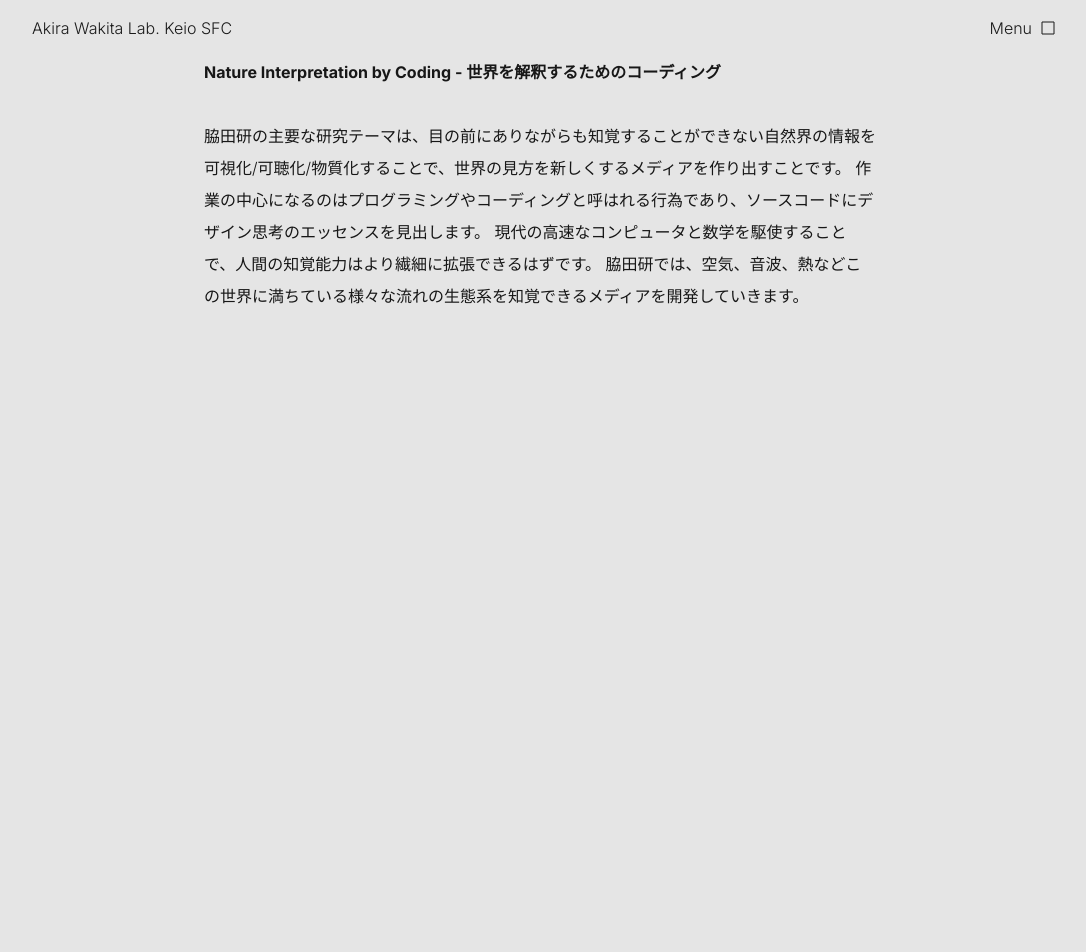
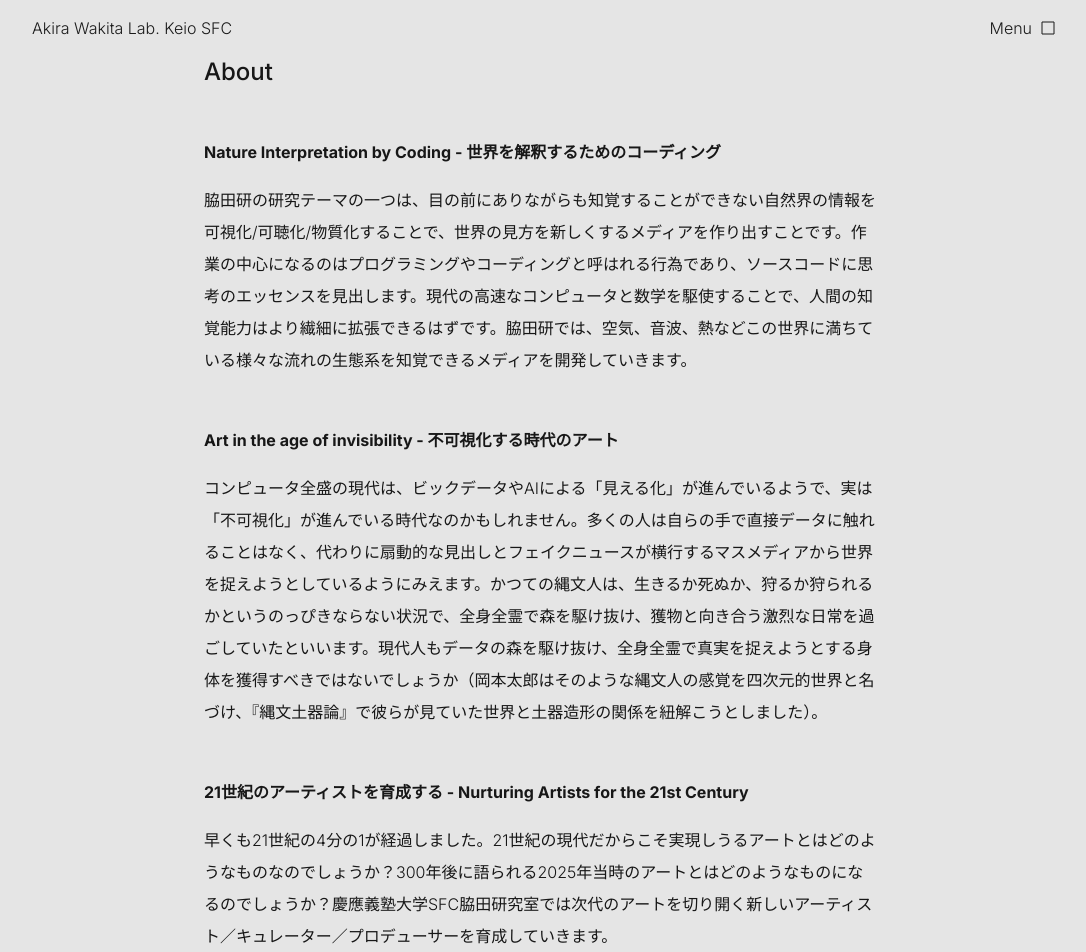
Before and after one commit to wakita-lab/web, a Next.js app: page /about in a window 1280 px wide. Shown: the top 952 px of the page, without its empty margins (100-1186 px from the left). Before the commit the page ends 800 px from the top, so only its background shows below. Built offline with nearby package versions, Linux system fonts and the light colour scheme.

Commit message:
fix: Update section headings to improve clarity and consistency in About, Archivements, and Member pages

```diff
--- a/src/app/about/page.tsx
+++ b/src/app/about/page.tsx
@@ -1,16 +1,34 @@
 export default function About() {
   return (
-    <div className="mx-auto mb-24 flex max-w-2xl flex-col justify-center gap-8 leading-loose">
-      <h2 className="font-bold">
-        Nature Interpretation by Coding - 世界を解釈するためのコーディング
-      </h2>
+    <div className="mx-auto mb-24 flex max-w-2xl flex-col justify-center gap-12 leading-loose">
+      <h1 className="text-2xl font-medium">About</h1>
 
-      <p>
-        脇田研の主要な研究テーマは、目の前にありながらも知覚することができない自然界の情報を可視化/可聴化/物質化することで、世界の見方を新しくするメディアを作り出すことです。
-        作業の中心になるのはプログラミングやコーディングと呼はれる行為であり、ソースコードにデザイン思考のエッセンスを見出します。
-        現代の高速なコンピュータと数学を駆使することで、人間の知覚能力はより繊細に拡張できるはずです。
-        脇田研では、空気、音波、熱などこの世界に満ちている様々な流れの生態系を知覚できるメディアを開発していきます。
-      </p>
+      <section className="flex flex-col gap-4">
+        <h2 className="font-bold">
+          Nature Interpretation by Coding - 世界を解釈するためのコーディング
+        </h2>
+        <p>
+          脇田研の研究テーマの一つは、目の前にありながらも知覚することができない自然界の情報を可視化/可聴化/物質化することで、世界の見方を新しくするメディアを作り出すことです。作業の中心になるのはプログラミングやコーディングと呼はれる行為であり、ソースコードに思考のエッセンスを見出します。現代の高速なコンピュータと数学を駆使することで、人間の知覚能力はより繊細に拡張できるはずです。脇田研では、空気、音波、熱などこの世界に満ちている様々な流れの生態系を知覚できるメディアを開発していきます。
+        </p>
+      </section>
+
+      <section className="flex flex-col gap-4">
+        <h2 className="font-bold">
+          Art in the age of invisibility - 不可視化する時代のアート
+        </h2>
+        <p>
+          コンピュータ全盛の現代は、ビックデータやAIによる「見える化」が進んでいるようで、実は「不可視化」が進んでいる時代なのかもしれません。多くの人は自らの手で直接データに触れることはなく、代わりに扇動的な見出しとフェイクニュースが横行するマスメディアから世界を捉えようとしているようにみえます。かつての縄文人は、生きるか死ぬか、狩るか狩られるかというのっぴきならない状況で、全身全霊で森を駆け抜け、獲物と向き合う激烈な日常を過ごしていたといいます。現代人もデータの森を駆け抜け、全身全霊で真実を捉えようとする身体を獲得すべきではないでしょうか（岡本太郎はそのような縄文人の感覚を四次元的世界と名づけ、『縄文土器論』で彼らが見ていた世界と土器造形の関係を紐解こうとしました）。
+        </p>
+      </section>
+
+      <section className="flex flex-col gap-4">
+        <h2 className="font-bold">
+          21世紀のアーティストを育成する - Nurturing Artists for the 21st Century
+        </h2>
+        <p>
+          早くも21世紀の4分の1が経過しました。21世紀の現代だからこそ実現しうるアートとはどのようなものなのでしょうか？300年後に語られる2025年当時のアートとはどのようなものになるのでしょうか？慶應義塾大学SFC脇田研究室では次代のアートを切り開く新しいアーティスト／キュレーター／プロデューサーを育成していきます。
+        </p>
+      </section>
     </div>
   );
 }
--- a/src/app/archivements/page.tsx
+++ b/src/app/archivements/page.tsx
@@ -1,9 +1,7 @@
 export default function About() {
   return (
     <div className="mx-auto mb-24 flex max-w-2xl flex-col justify-center gap-8 leading-loose">
-      <h2 className="font-bold">
-        ACHIEVEMENTS
-      </h2>
+      <h1 className="text-2xl font-medium">Archivements</h1>
 
       <h3 className="font-bold">受賞</h3>
       <ul className="ml-4 list-disc">
--- a/src/app/member/page.tsx
+++ b/src/app/member/page.tsx
@@ -22,9 +22,8 @@ export default function MemberPage() {
 
   return (
     <div className="mx-auto mb-24 flex max-w-2xl flex-col justify-center gap-8 leading-loose">
-      <h2 className="font-bold">
-        MEMBER
-      </h2>
+      <h1 className="text-2xl font-medium">Member</h1>
+
       {roleOrder.map(role => {
         const members = groupedMembers[role] || [];
         if (members.length === 0) return null;
```
